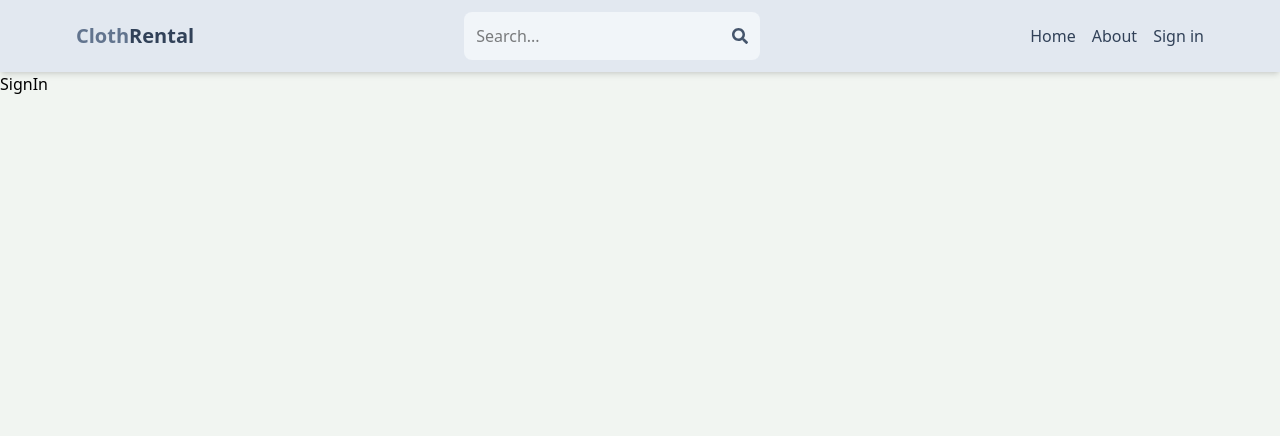
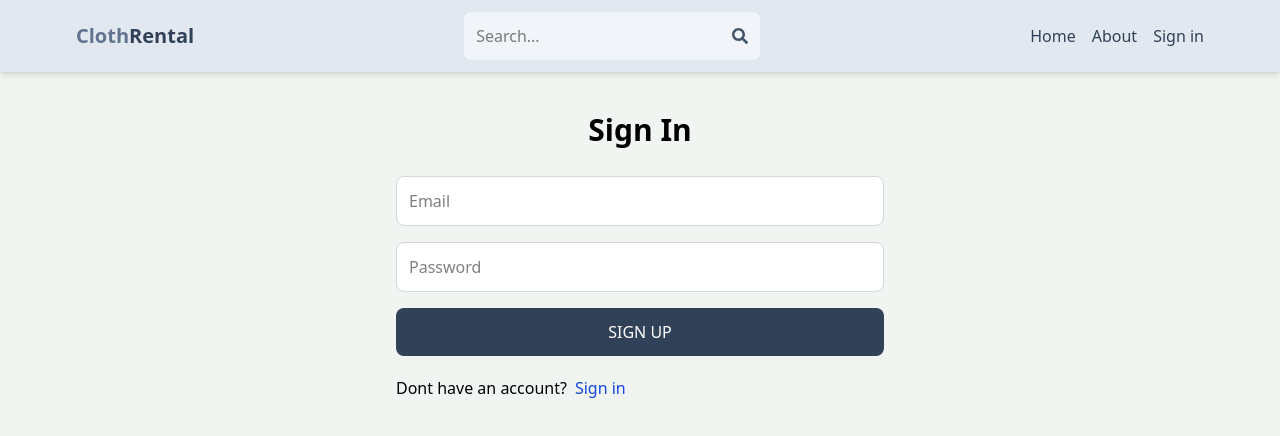
Before and after one commit to rana8aaskar/Cloth-renting, a React (Vite) app in the folder client/: page /sign-in in a window 1280 px wide. Shown: the top 436 px of the page. Built offline with nearby package versions, Linux system fonts and the light colour scheme.

Commit message:
implement SignIn form with state management, error handling, and loading state; enhance UI with form inputs and navigation link

```diff
--- a/client/src/pages/SignIn.jsx
+++ b/client/src/pages/SignIn.jsx
@@ -1,9 +1,82 @@
-import React from 'react'
 
-function SignIn() {
+
+import React, { useState } from 'react';
+import { Link,useNavigate } from 'react-router-dom';
+
+export default function SignIn() {
+  const [formData, setFormData] = useState({})
+  const [error, setError] = useState(null)
+  const [loading, setLoading] = useState(false)
+  const navigate = useNavigate()
+
+    const handleChange = (e) => {
+      setFormData({
+        ...formData,
+        [e.target.id]: e.target.value,
+      })
+    }
+
+    const handleSubmit = async (e) => {
+      e.preventDefault()
+      try {
+        setLoading(true)
+        const res = await fetch("/server/auth/signin",
+          {
+            method: 'POST',
+            headers: {
+              'Content-Type': 'application/json',
+            },
+            body: JSON.stringify(formData),
+          }
+        )
+        const data = await res.json()
+        if(data.success === false) {
+          setError(data.message)
+          setLoading(false)
+          return
+        }
+        setLoading(false)
+        setError(null)
+        navigate("/")
+      } catch (error) {
+        set.loading(false)
+        setError("Something went wrong")
+      }
+
+
+
+    }
+
+
   return (
-    <div>SignIn</div>
-  )
+    <div className="p-3 max-w-lg mx-auto">
+      <h1 className="text-3xl text-center font-semibold my-7">Sign In</h1>
+      <form onSubmit={handleSubmit} className="flex flex-col gap-4">
+
+        <input
+          type="email"
+          placeholder="Email"
+          className="bg-white border border-gray-300 p-3 rounded-lg focus:outline-none focus:ring-2 focus:ring-blue-500"
+          id="email"
+          onChange={handleChange}
+        />
+        <input
+          type="password"
+          placeholder="Password"
+          className="bg-white border border-gray-300 p-3 rounded-lg focus:outline-none focus:ring-2 focus:ring-blue-500"
+          id="password"
+          onChange={handleChange}
+        />
+        <button disabled={loading} className='bg-slate-700 text-white  p-3  rounded-lg  uppercase  hover:opacity-95 disabled:opacity-80'>
+          {loading? 'loadiing...':'Sign Up' }</button>
+      </form>
+      <div className='flex gap-2 mt-5'>
+        <p>Dont have an account?</p>
+        <Link  to ={"/sign-up"}>
+        <span className='text-blue-700'>Sign in</span>
+        </Link>
+      </div>
+      {error && <p className='text-red-500 text-center mt-4'>{error}</p>}
+    </div>
+  );
 }
-
-export default SignIn
```
